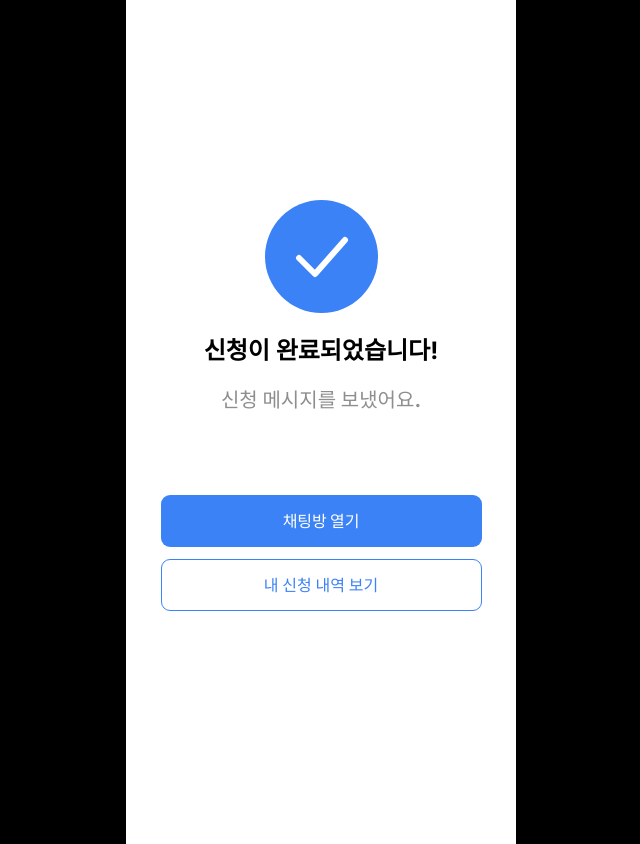
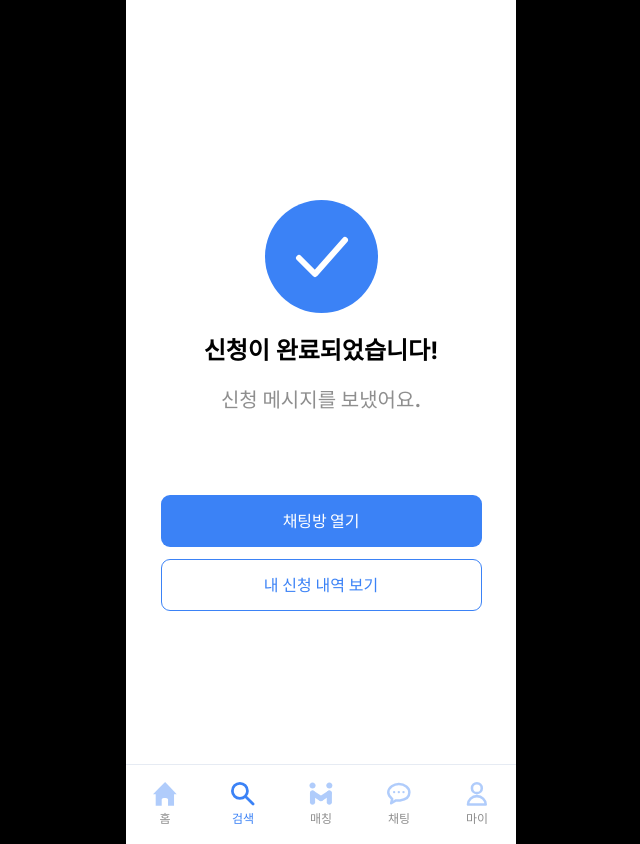
Before and after one commit to Nyam2C/AINGTHON-FE, a React (Vite) app: page /match/1/request/complete in a window 1280 px wide. Shown: the whole page, without its empty margins (319-959 px from the left). Built offline with nearby package versions, Linux system fonts and the light colour scheme; no server answers.

Commit message:
fix(match): MatchRequestCompleteScreen에 BottomNav 노출
신청 완료 화면에서도 하단 네비 노출하도록 변경. active='search'로
이전 매칭 플로우 화면들과 일관성 유지. 컨테이너에 pb-[80px] 추가.

Co-Authored-By: Claude Opus 4.7 <noreply@anthropic.com>

```diff
--- a/src/screens/MatchRequestCompleteScreen.tsx
+++ b/src/screens/MatchRequestCompleteScreen.tsx
@@ -1,5 +1,6 @@
 import { useLocation, useNavigate, useParams } from 'react-router-dom';
 
+import { BottomNav } from '../components/common/BottomNav';
 import { CheckCircleIcon } from '../components/match/CheckCircleIcon';
 import { PrimaryButton } from '../components/onboarding/PrimaryButton';
 
@@ -31,7 +32,7 @@ export function MatchRequestCompleteScreen() {
 
   return (
     <div className="flex min-h-screen items-center justify-center bg-black">
-      <div className="relative mx-auto w-[390px] min-h-[844px] bg-white flex flex-col items-center pt-[200px]">
+      <div className="relative mx-auto w-[390px] min-h-[844px] bg-white flex flex-col items-center pt-[200px] pb-[80px]">
         <CheckCircleIcon size={113} />
 
         <h1 className="mt-[20px] font-inter text-[24px] font-semibold text-black">
@@ -57,6 +58,7 @@ export function MatchRequestCompleteScreen() {
             내 신청 내역 보기
           </button>
         </div>
+        <BottomNav active="search" />
       </div>
     </div>
   );
```
